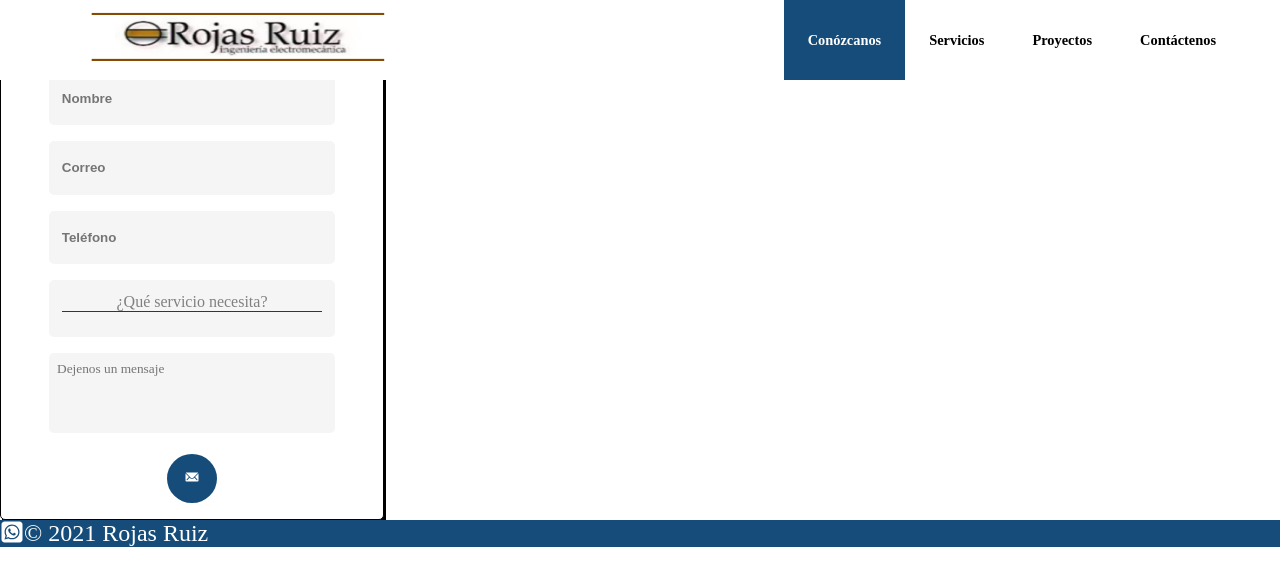
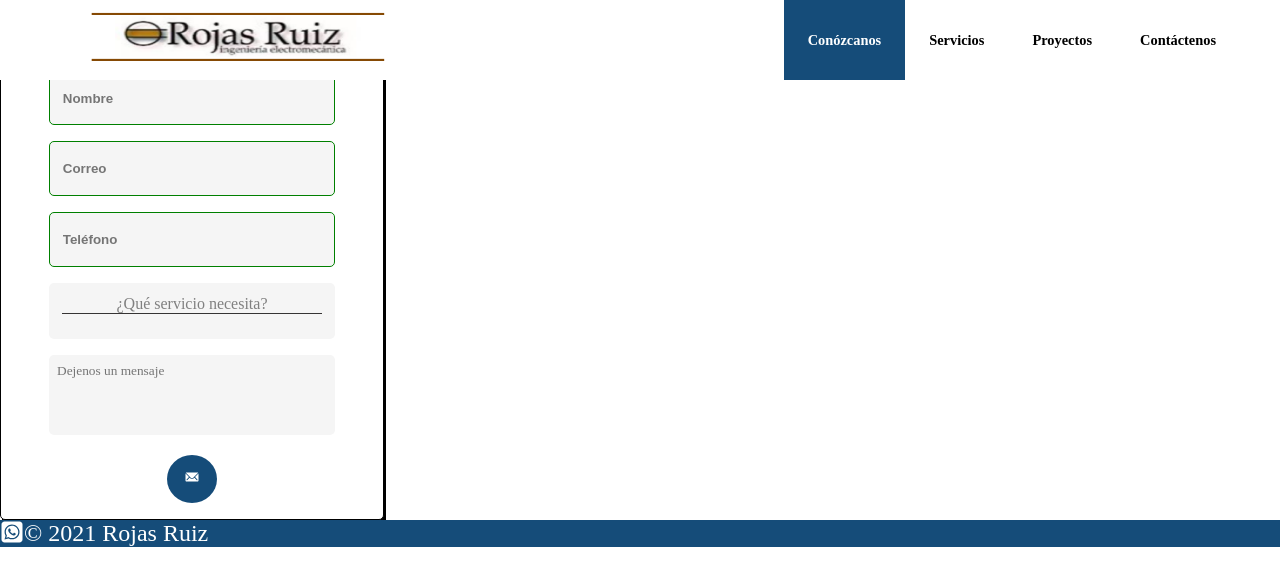
Before and after one commit to danimaietta/rojasruiz, a Next.js app: page /contact in a window 1280 px wide. Shown: the top 586 px of the page. Built offline with nearby package versions, Linux system fonts and the light colour scheme.

Commit message:
inputs color and better logic

```diff
--- a/src/app/constants/constants.js
+++ b/src/app/constants/constants.js
@@ -2,7 +2,7 @@ const constants = {
     headerTexts: ['Conózcanos', 'Servicios', 'Proyectos', 'Contáctenos'],
     headerOptions: ['aboutus', 'services', 'projects', 'contact'],
     maxCharacters: 300,
-    regexString: /^[a-zA-Z]+$/,
+    regexString: /^[a-zA-Z]*$/,
     regexNumber: /^[0-9]*$/,
     regexMail: /^[a-zA-Z0-9._-]+@[a-zA-Z0-9.-]+\.[a-zA-Z]{2,6}$/,
     contactDropdownOptions: ['Instalación', 'Remodelación', 'Asesoría', 'Verificación Eléctrica', 'Mantenimiento', 'Diseño Eléctrico', 'Red Cableado']
--- a/src/app/contact/page.module.scss
+++ b/src/app/contact/page.module.scss
@@ -86,6 +86,14 @@
     color: var(--contact-form-input-color);
     padding: 0.8rem;
     font-weight: bold;
+  }
+
+  .denied {
+    border: red 1px solid;
+  }
+
+  .access {
+    border: green 1px solid;
   }
 
   .contact-dropdown {
--- a/src/app/contact/page.tsx
+++ b/src/app/contact/page.tsx
@@ -1,9 +1,12 @@
 import styles from './page.module.scss'
-import React, { useState, useEffect, useRef, useReducer } from 'react'
+import React, { useState, useRef, useReducer } from 'react'
 import { IoIosMail } from "react-icons/io";
 import constants from '@/constants/constants'
 
 interface State {
+  name: string,
+  mail: string,
+  phone: string,
   isName: boolean,
   isMail: boolean,
   isPhone: boolean,
@@ -12,7 +15,7 @@ interface State {
 
 interface Action {
   type: string,
-  inputs?: State,
+  inputs: State,
   error?: string
 }
 
@@ -21,35 +24,25 @@ export default function Contact() {
   const dropDownClicked = useRef(false)
   const { contactDropdownOptions, maxCharacters, regexString, regexNumber, regexMail } = constants
 
-  useEffect(() => {
-
-  }, [])
-
-  const checkInput = (type: string) => (e: React.ChangeEvent<HTMLInputElement>)  => {
-    const { value } = e.target
-    !value.match(regexString) && type === 'string' ? dispatch({ type: 'name-success' }): dispatch({ type: 'name-denied' })
-    !value.match(regexNumber) && type === 'number' ? dispatch({ type: 'phone-success' }) : dispatch({ type: 'phone-denied' })
-    !value.match(regexMail) && type === 'mail' ? dispatch({ type: 'mail-success' }) : dispatch({ type: 'mail-denied' })
-  }
-
-  const sendEmail = (e: React.MouseEvent<HTMLButtonElement>) => {
-    e.preventDefault()
-    if(!inputs.isName && !inputs.isMail && !inputs.isPhone){
-      setDisplaySuccess(true)
-    }
-  }
-
-  const changeDropdownTitle = (option: string) => {
-    dropDownClicked.current = true
-    dispatch({ type: 'select-dropdown', inputs: { ...inputs, dropdownTitle: option } })
-  }
+  const [inputs, dispatch] = useReducer(reducer, {
+    name: '',
+    mail: '',
+    phone: '',
+    isName: false,
+    isMail: false,
+    isPhone: false,
+    dropdownTitle: '¿Qué servicio necesita?'
+  })
 
   function reducer(state: State, action: Action): State {
     switch (action.type){
+      case 'name-update': return { ...state, name: action.inputs.name}
       case 'name-denied': return { ...state, isName: false }
       case 'name-success': return { ...state, isName: true }
+      case 'mail-update': return { ...state, mail: action.inputs.mail}
       case 'mail-denied': return { ...state, isMail: false }
       case 'mail-success': return { ...state, isMail: true }
+      case 'phone-update': return { ...state, phone: action.inputs.phone}
       case 'phone-denied': return { ...state, isPhone: false }
       case 'phone-success': return { ...state, isPhone: true }
       case 'select-dropdown': return { ...state, dropdownTitle: action?.inputs?.dropdownTitle || ''}
@@ -57,12 +50,22 @@ export default function Contact() {
     }
   }
 
-  const [inputs, dispatch] = useReducer(reducer, {
-    isName: false,
-    isMail: false,
-    isPhone: false,
-    dropdownTitle: '¿Qué servicio necesita?'
-  })
+  const sendEmail = (e: React.MouseEvent<HTMLButtonElement>): void => {
+    e.preventDefault()
+    if(!inputs.isName && !inputs.isMail && !inputs.isPhone &&
+      inputs.name !== '' && inputs.mail !== '' && inputs.phone !== '' &&
+      inputs.name.length > 5 && inputs.mail.length > 10 && inputs.phone.length > 7){
+        setDisplaySuccess(true)
+    }
+    !inputs.name.match(regexString) ? dispatch({ type: 'name-success', inputs }): dispatch({ type: 'name-denied', inputs })
+    !inputs.phone.match(regexNumber) ? dispatch({ type: 'phone-success', inputs }) : dispatch({ type: 'phone-denied', inputs })
+    !inputs.mail.match(regexMail) ? dispatch({ type: 'mail-success', inputs }) : dispatch({ type: 'mail-denied', inputs })
+  }
+
+  const changeDropdownTitle = (option: string): void => {
+    dropDownClicked.current = true
+    dispatch({ type: 'select-dropdown', inputs: { ...inputs, dropdownTitle: option } })
+  }
 
   console.count('contact renders: ')
 
@@ -73,11 +76,24 @@ export default function Contact() {
           Si necesita de nuestros servicios puede contactarnos
           a través de nuestro formulario y nosotros le atenderemos.
         </p>
-        <input type='text' placeholder='Nombre' onChange={checkInput('string')} required></input>
+        <input
+          className={inputs.isName ? styles['denied'] : styles['access']}
+          type='text'
+          placeholder='Nombre'
+          onChange={e => dispatch({ type: 'name-update', inputs: { ...inputs, name: e.target.value}})} required>
+        </input>
         { inputs.isName && <p> * nombre solo puede contener letras </p> }
-        <input type='text' placeholder='Correo' onChange={checkInput('mail')} required></input>
+        <input
+         className={inputs.isMail ? styles['denied'] : styles['access']}
+         type='text'
+          placeholder='Correo'
+          onChange={e => dispatch({ type: 'mail-update', inputs: { ...inputs, mail: e.target.value}})} required></input>
         { inputs.isMail && <p> * correo no válido </p> }
-        <input type='text' placeholder='Teléfono' onChange={checkInput('number')} required></input>
+        <input
+         className={inputs.isPhone ? styles['denied'] : styles['access']}
+         type='text'
+          placeholder='Teléfono'
+          onChange={e => dispatch({ type: 'phone-update', inputs: { ...inputs, phone: e.target.value}})} required></input>
         { inputs.isPhone && <p> * teléfono solo puede contener números </p> }
         <li className={styles['contact-dropdown']}>
           <p
```
